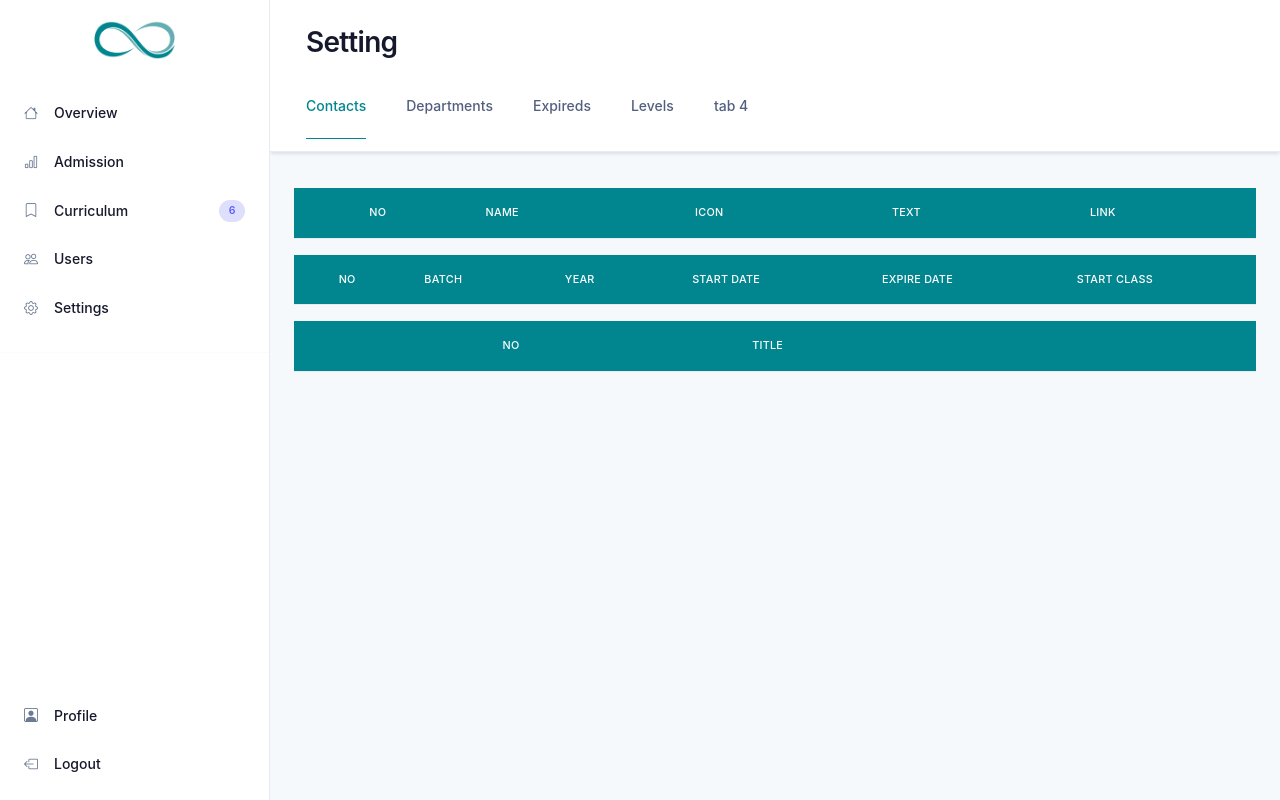
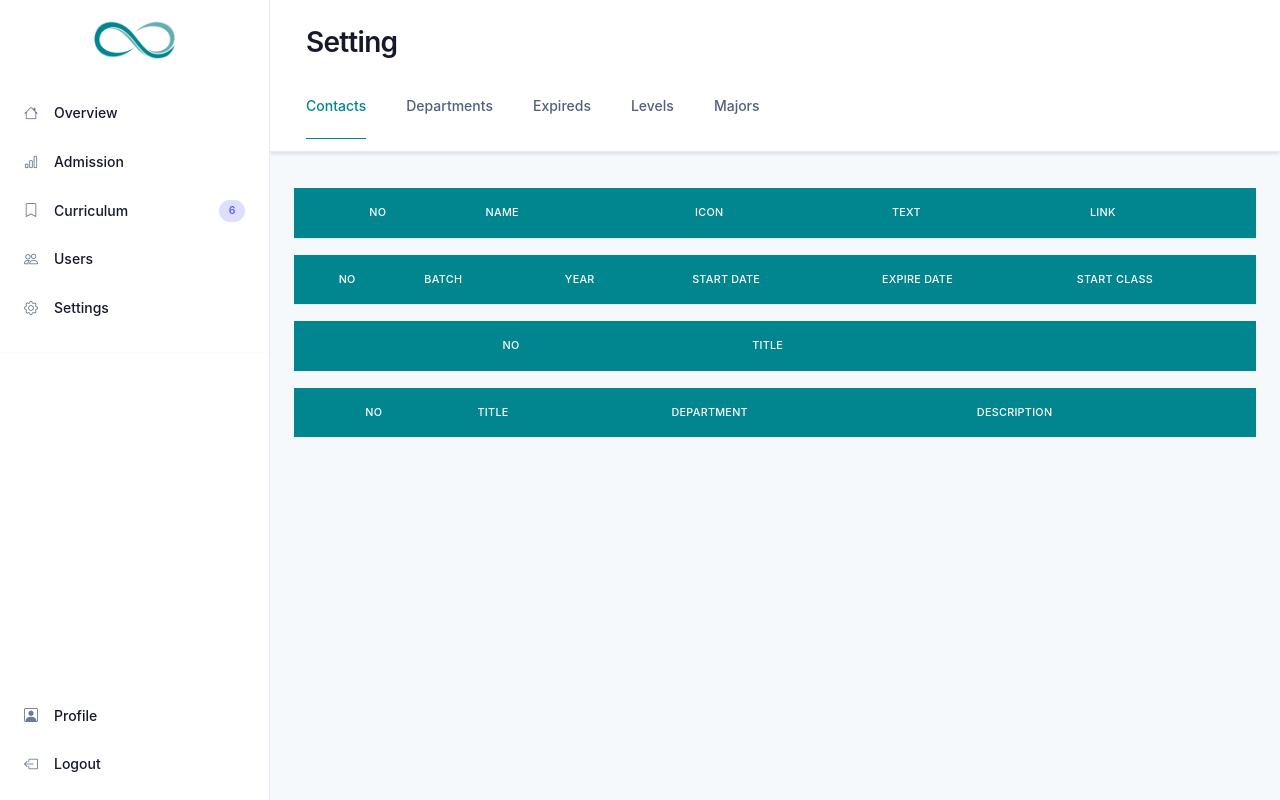
Before and after one commit to chhay-sophal/school-admission, a Django app: page /dashboard/setting in a window 1280 px wide. Run offline with Django 4.2, Linux system fonts and the light colour scheme; the visitor is signed in with stand-in values (Sample User, id 1); data that the repository does not hold is empty; some libraries are stand-ins or nearby versions.

Commit message:
implement Majors tab in Settings page

```diff
--- a/Django-Project/school_admission/dashboard/views.py
+++ b/Django-Project/school_admission/dashboard/views.py
@@ -171,5 +171,6 @@ class SettingView(LoginRequiredMixin, View):
             'departments': Department.objects.all(),
             'expireds': Expired.objects.all(),
             'levels': Level.objects.all(),
+            'majors': Major.objects.all(),
         }
         return render(request, template_name, context)
--- a/Django-Project/school_admission/templates/dashboard/setting.html
+++ b/Django-Project/school_admission/templates/dashboard/setting.html
@@ -49,7 +49,7 @@
                     <a href="#tab-levels" class="nav-link nav-link-tabs">Levels</a>
                 </li>
                 <li class="nav-item">
-                    <a href="#tab5" class="nav-link nav-link-tabs">tab 4</a>
+                    <a href="#tab-majors" class="nav-link nav-link-tabs">Majors</a>
                 </li>
             </ul>
         </div>
@@ -186,5 +186,37 @@
             </div>
         </div>
     </div>
+    <div id="tab-majors" class="tab-pane active">
+        <div class="container my-4">
+            <div class="table-responsive">
+                <table id="tblUsers" class="table table-hover table-nowrap">
+                    <thead class="table-header" style="background-color: #018690;">
+                        <tr>
+                            <th class="text-center text-white" scope="col">No</th>
+                            <th class="text-white" scope="col">Title</th>
+                            <th class="text-white" scope="col">Department</th>
+                            <th class="text-white" scope="col">Description</th>
+                        </tr>
+                    </thead>
+                    <tbody>
+                        {% for major in majors %}
+                        <tr>
+                            <td class="text-center" data-label="No">{{ forloop.counter }}</td>
+                            <td data-label="Title">
+                                <p class="text-heading font-semibold">{{ major.title }}</p>
+                            </td>
+                            <td data-label="Department">
+                                <p>{{ major.department }}</p>
+                            </td>
+                            <td data-label="Description">
+                                <p>{{ major.description }}</p>
+                            </td>
+                        </tr>
+                        {% endfor %}
+                    </tbody>
+                </table>
+            </div>
+        </div>
+    </div>
 </div>
 {% endblock contents%}
```
